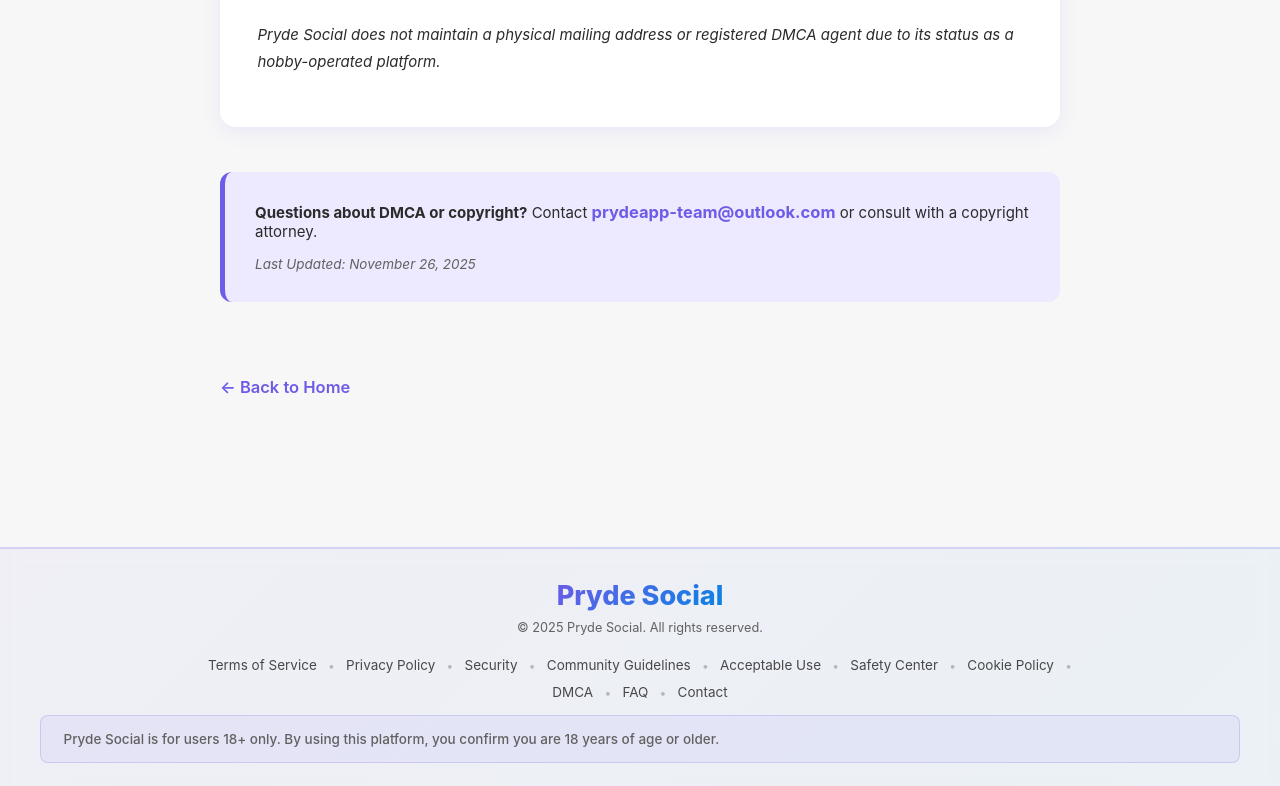
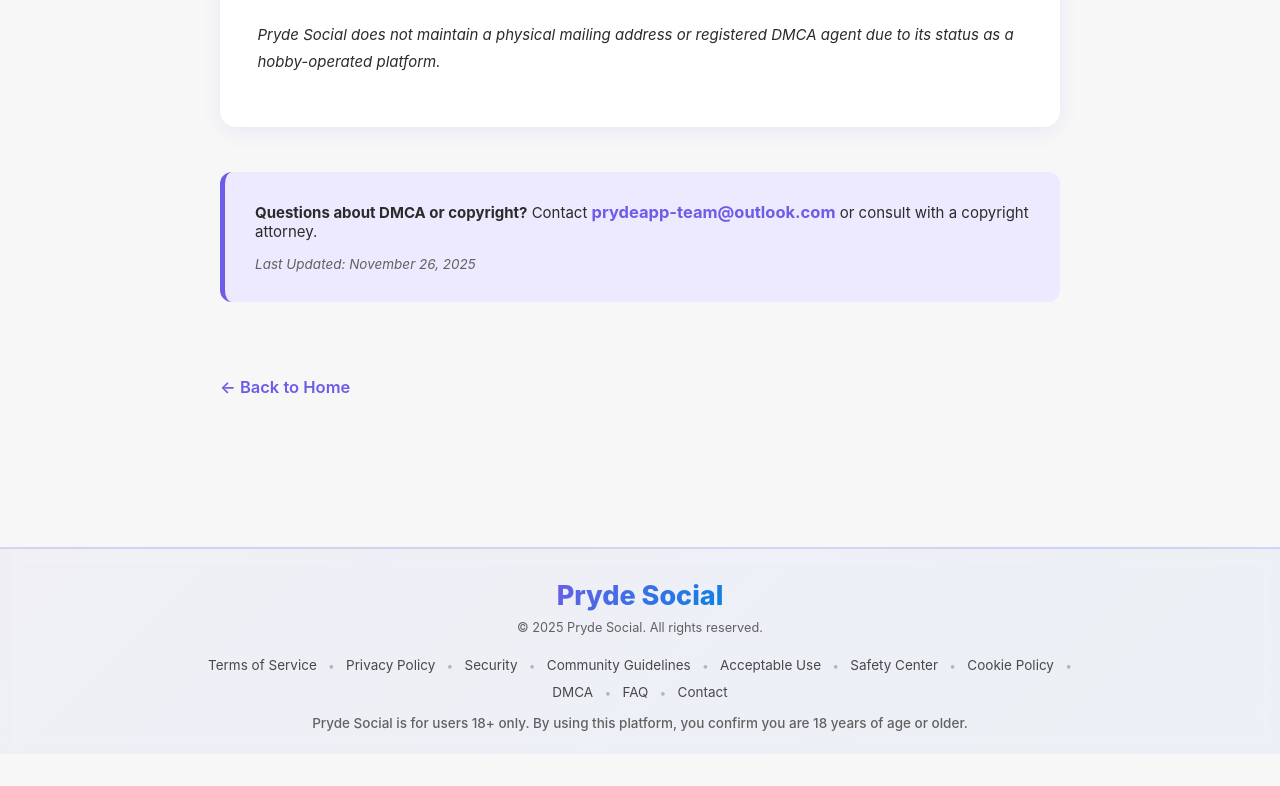
Before and after one commit to Amatex1/pryde-backend, a React (Vite) app: page /dmca in a window 1280 px wide. Shown: the part 5238-6024 px from the top of the page. After the commit the page ends 5992 px from the top, so only its background shows below. Built offline with nearby package versions, Linux system fonts and the light colour scheme.

Commit message:
modified:   src/components/Footer.css

```diff
--- a/src/components/Footer.css
+++ b/src/components/Footer.css
@@ -71,14 +71,11 @@
 }
 
 .footer-notice {
-  background: rgba(108, 92, 231, 0.08);
-  border: 1px solid rgba(108, 92, 231, 0.2);
-  border-radius: 8px;
-  padding: 1rem 1.5rem;
   margin-top: 1rem;
   max-width: 1200px;
   margin-left: auto;
   margin-right: auto;
+  text-align: center;
 }
 
 .footer-notice p {
@@ -92,11 +89,6 @@
 [data-theme="dark"] .app-footer {
   background: linear-gradient(135deg, rgba(108, 92, 231, 0.1) 0%, rgba(9, 132, 227, 0.1) 100%);
   border-top-color: rgba(108, 92, 231, 0.3);
-}
-
-[data-theme="dark"] .footer-notice {
-  background: rgba(108, 92, 231, 0.15);
-  border-color: rgba(108, 92, 231, 0.3);
 }
 
 /* Responsive Design */
```
